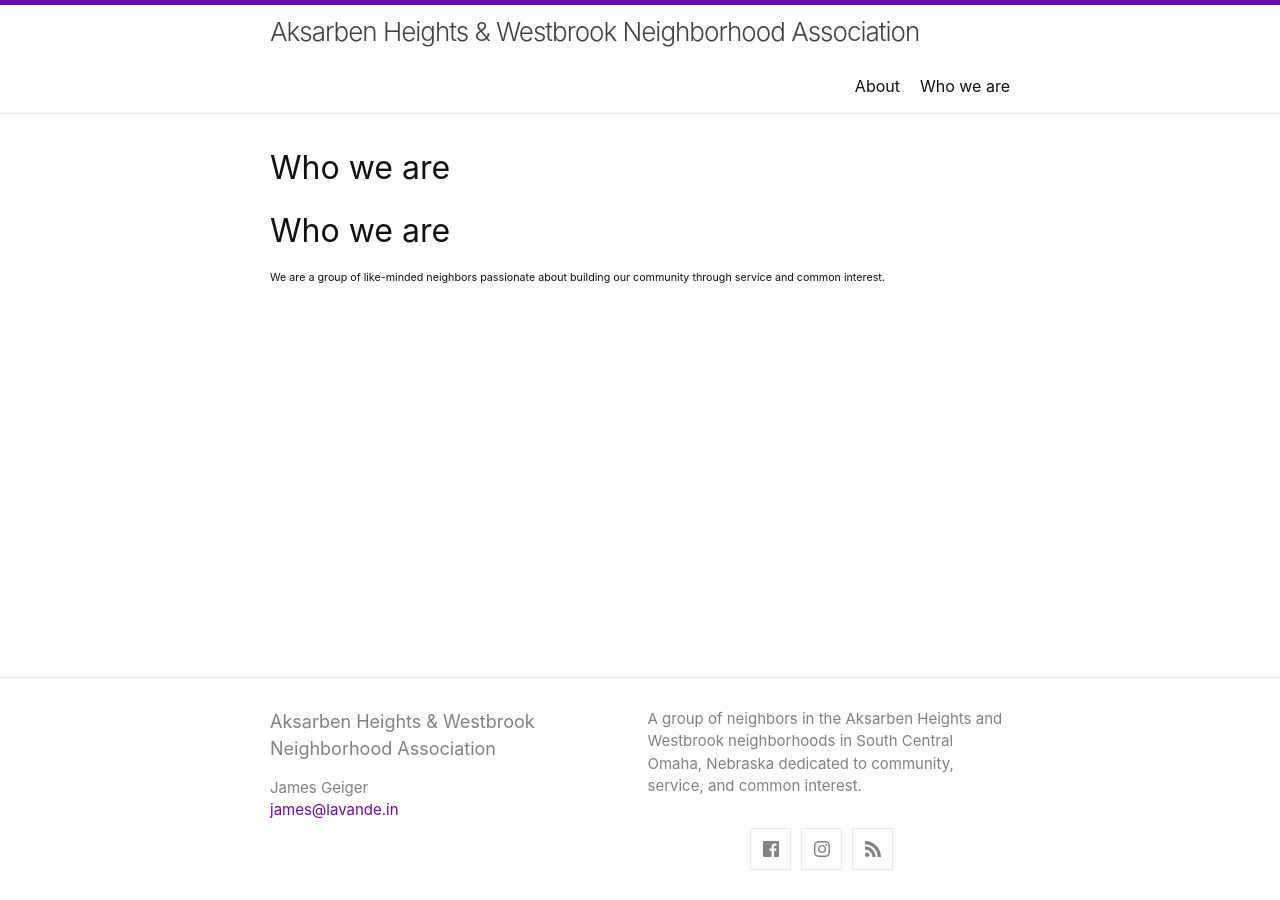
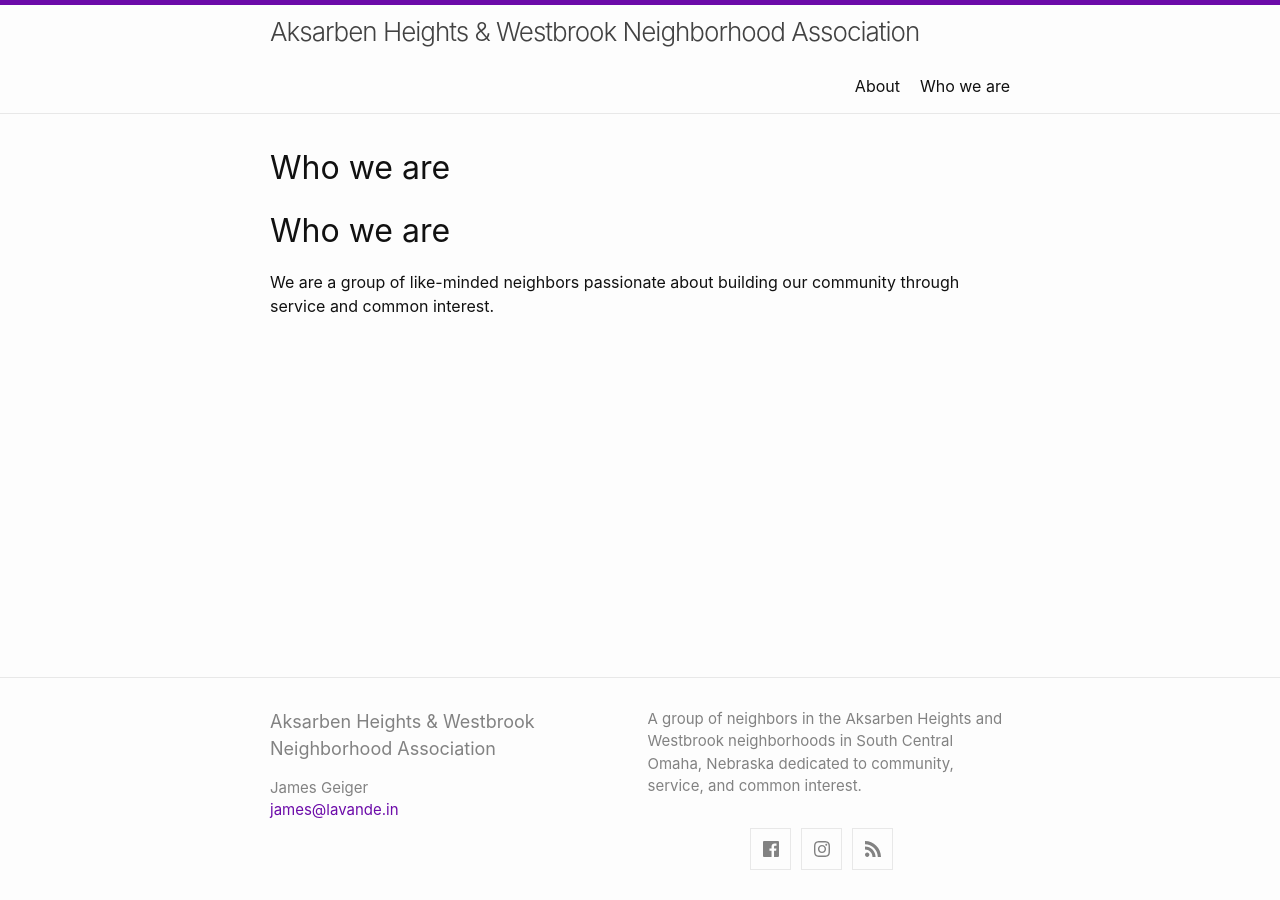
Before and after one commit to james-geiger/ahwna, a Jekyll site: the page built from index.md, in a window 1280 px wide. Built offline with Jekyll 4.4.1, drawn with Linux system fonts in a browser that asks for light colours; our own code applies the rules of GitHub Pages for plain Markdown files.

```diff
--- a/index.md
+++ b/index.md
@@ -9,4 +9,4 @@ layout: home
 ---
 
 # Who we are
-###### We are a group of like-minded neighbors passionate about building our community through service and common interest.
+We are a group of like-minded neighbors passionate about building our community through service and common interest.
```
